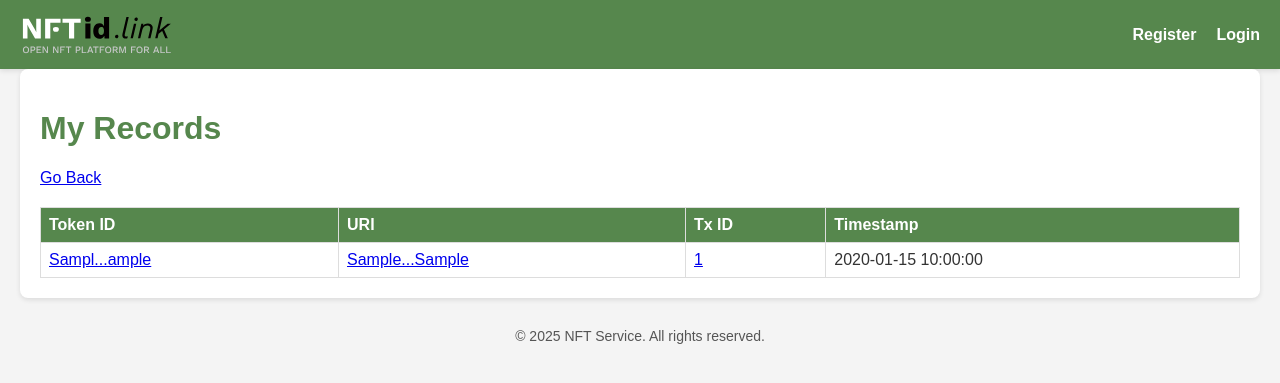
After one commit to sats-kh/fabric-erc1155-web, a Flask app: template templates/view_record.html in a window 1280 px wide. The commit adds this page. Shown: the top 383 px of the page. Run offline with Flask 3, Linux system fonts and the light colour scheme; the template is opened without the code that fills it: most values are stand-ins (such as "Sample title", 1, 10 or a date in 2020); parts of the project's set-up code (start-up, migrations or seed data) failed here and were passed over.

Commit message:
added record page of creative work

```diff
--- a/app.py
+++ b/app.py
@@ -294,8 +294,8 @@ def view_nfts():
     ]
     return render_template('nfts.html', nfts=nfts)
 
-@app.route('/create_history', methods=['GET', 'POST'])
-def create_history():
+@app.route('/record', methods=['GET', 'POST'])
+def record():
     if 'user_id' not in session:
         return redirect(url_for('login'))
 
@@ -323,7 +323,7 @@ def create_history():
                 "txId": row[3]
             } for row in nft_rows
         ]
-        return render_template('create_history.html', nfts=nfts)
+        return render_template('record_history.html', nfts=nfts)
 
     # POST 요청: 선택된 NFT 정보를 바탕으로 창작 이력 메타파일 생성 및 업로드 후, RecordCreativeHistory 체인코드 호출
     if request.method == 'POST':
@@ -377,6 +377,7 @@ def create_history():
                 fabric_id = row[0]
             else:
                 return "Fabric ID를 찾을 수 없습니다.", 500
+
         # utils.py의 create_and_upload_creative_history 함수 호출하여 새로운 창작 이력 URI 생성
         from utils import create_and_upload_creative_history
         try:
@@ -398,7 +399,7 @@ def create_history():
         os.environ["CORE_PEER_ADDRESS"] = CORE_PEER_ADDRESS
 
         # 체인코드 RecordCreativeHistory 호출:
-        # 인자 순서: 대표 NFT의 Token ID, 사용자 ID, 새롭게 생성된 창작 이력 URI, 이전 트랜잭션의 txID 배열 (JSON 문자열)
+        # 인자 순서: 대표 NFT의 Token ID, Fabric ID, 새롭게 생성된 창작 이력 URI, 이전 트랜잭션의 txID 배열 (JSON 문자열)
         record_history_cmd = [
             "peer", "chaincode", "invoke",
             *TARGET_TLS_OPTIONS,
@@ -421,9 +422,24 @@ def create_history():
             return f"체인코드 RecordCreativeHistory 호출 실패: {e.output.strip()}", 500
 
         # tx_id 추출 (정규표현식을 활용)
-        import re
         match = re.search(r'txid \[([a-f0-9]+)\]', tx_result)
         tx_id = match.group(1) if match else "Unknown"
+
+        # History DB 테이블에 기록 (예: history 테이블 존재, 스키마 참고)
+        try:
+            conn = sqlite3.connect(DB_PATH)
+            cursor = conn.cursor()
+            from datetime import datetime
+            current_timestamp = datetime.utcnow().isoformat() + "Z"
+            cursor.execute(
+                "INSERT INTO history (user_id, representative_token, new_history_uri, tx_id, timestamp) VALUES (?, ?, ?, ?, ?)",
+                (user_id, representative_token, new_uri, tx_id, current_timestamp)
+            )
+            conn.commit()
+        except sqlite3.Error as e:
+            return f"History DB 저장 실패: {e}", 500
+        finally:
+            conn.close()
 
         return render_template('record_history_success.html',
                                representative=representative_token,
@@ -432,5 +448,35 @@ def create_history():
                                explorer_url=EXPLORER_URL,
                                tx_id=tx_id)
 
+@app.route('/view_record', methods=['GET'])
+def view_record():
+    if 'user_id' not in session:
+        return redirect(url_for('login'))
+
+    user_id = session['user_id']
+    conn = sqlite3.connect(DB_PATH)
+    cursor = conn.cursor()
+    # History 테이블에서 현재 사용자의 기록을 최신순으로 조회
+    cursor.execute("""
+        SELECT representative_token, new_history_uri, tx_id, timestamp
+        FROM history
+        WHERE user_id = ?
+        ORDER BY id DESC
+    """, (user_id,))
+    records = cursor.fetchall()
+    conn.close()
+
+    # 조회된 기록들을 딕셔너리 리스트로 구성
+    history_records = []
+    for rec in records:
+        history_records.append({
+            "representative_token": rec[0],
+            "new_history_uri": rec[1],
+            "tx_id": rec[2],
+            "timestamp": rec[3]
+        })
+
+    return render_template("view_record.html", records=history_records, explorer_url=EXPLORER_URL)
+
 if __name__ == '__main__':
     app.run(host="0.0.0.0", port=3000, debug=True)
--- a/templates/nfts.html
+++ b/templates/nfts.html
@@ -4,8 +4,9 @@
 
 {% block content %}
 <h1>My NFTs</h1>
+<a href="/record" class="btn">Keep Records</a>&nbsp;&nbsp;&nbsp;&nbsp;
+<a href="/view_record" class="btn">View Records</a>&nbsp;&nbsp;&nbsp;&nbsp;
 <a href="/" class="btn">Go Back</a>
-
 {% if nfts %}
 <div class="nft-container">
     {% for nft in nfts %}
--- /dev/null
+++ b/templates/view_record.html
@@ -0,0 +1,77 @@
+{% extends "base.html" %}
+
+{% block title %}My History Records{% endblock %}
+
+{% block content %}
+<h1>My Records</h1>
+<a href="/nfts" >Go Back</a>
+{% if records %}
+    <table class="history-table">
+        <thead>
+            <tr>
+                <th>Token ID</th>
+                <th>URI</th>
+                <th>Tx ID</th>
+                <th>Timestamp</th>
+            </tr>
+        </thead>
+        <tbody>
+            {% for record in records %}
+            <tr>
+                <td>
+                    <a href="{{ record.new_history_uri }}" target="_blank">
+                        {{ record.representative_token[:5] ~ "..." ~ record.representative_token[-5:] }}
+                    </a>
+                </td>
+                <td>
+                    <a href="{{ record.new_history_uri }}" target="_blank">
+                        {{ record.new_history_uri[:10] ~ "..." ~ record.new_history_uri[-10:] }}
+                    </a>
+                </td>
+                <td>
+                    <a href="{{ explorer_url }}{{ record.tx_id }}" target="_blank">
+                        {{ record.tx_id }}
+                    </a>
+                </td>
+                <td>{{ record.timestamp }}</td>
+            </tr>
+            {% endfor %}
+        </tbody>
+    </table>
+{% else %}
+    <p>No history records found.</p>
+{% endif %}
+<style>
+  .history-table {
+    width: 100%;
+    border-collapse: collapse;
+    margin-top: 20px;
+  }
+  .history-table th, .history-table td {
+    border: 1px solid #ddd;
+    padding: 8px;
+    text-align: left;
+  }
+  .history-table th {
+    background-color: rgb(86, 135, 77);
+    color: white;
+  }
+  .history-table tr:nth-child(even) {
+  }
+  .history-table tr:hover {
+    background-color: #ddd;
+  }
+  .btn {
+    display: inline-block;
+    padding: 8px 16px;
+    margin: 10px 0;
+    background-color: #007bff;
+    color: #fff;
+    text-decoration: none;
+    border-radius: 4px;
+  }
+  .btn:hover {
+    background-color: #0056b3;
+  }
+</style>
+{% endblock %}
--- a/utils.py
+++ b/utils.py
@@ -27,7 +27,6 @@ PEER_TLS_CA = config["FABRIC"]["PEER_TLS_CA"]
 CORE_PEER_ADDRESS = config["FABRIC"]["CORE_PEER_ADDRESS"]
 
 def get_fabric_id(msp_path):
-    print(msp_path)
     admincerts_dir = os.path.join(msp_path, "admincerts")
     if not os.path.exists(admincerts_dir):
         os.makedirs(admincerts_dir)
```
Also changed, not shown: db.py (+11 -0 lines), templates/record_history.html (added, +64 -0 lines), templates/record_history_success.html (+21 -10 lines).
